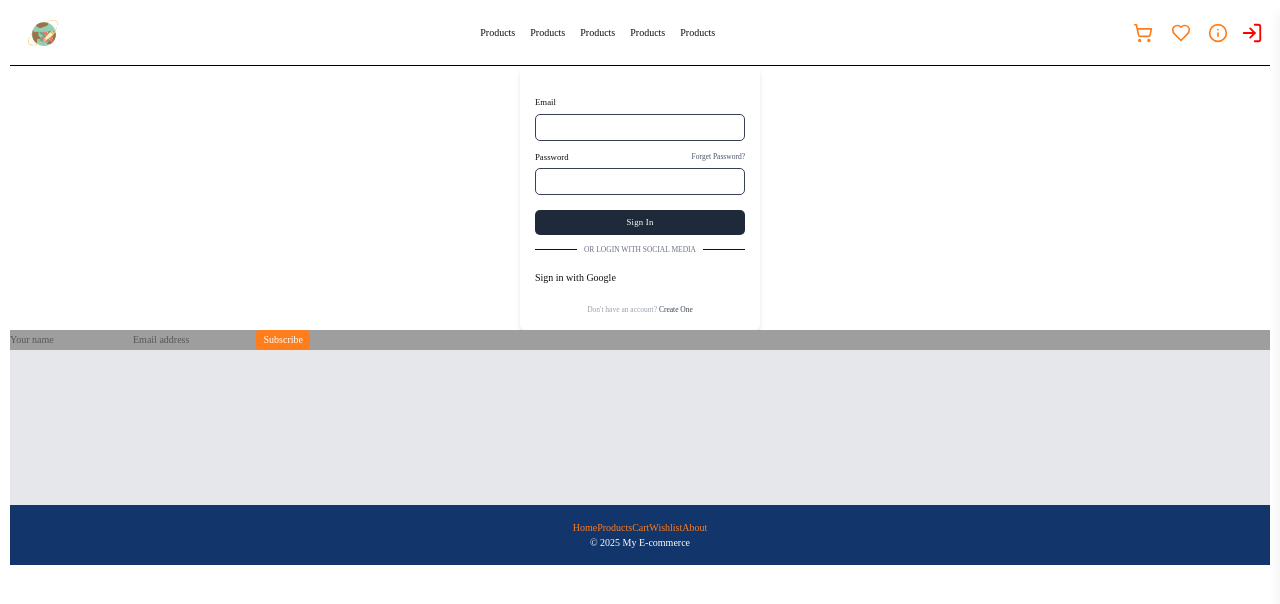
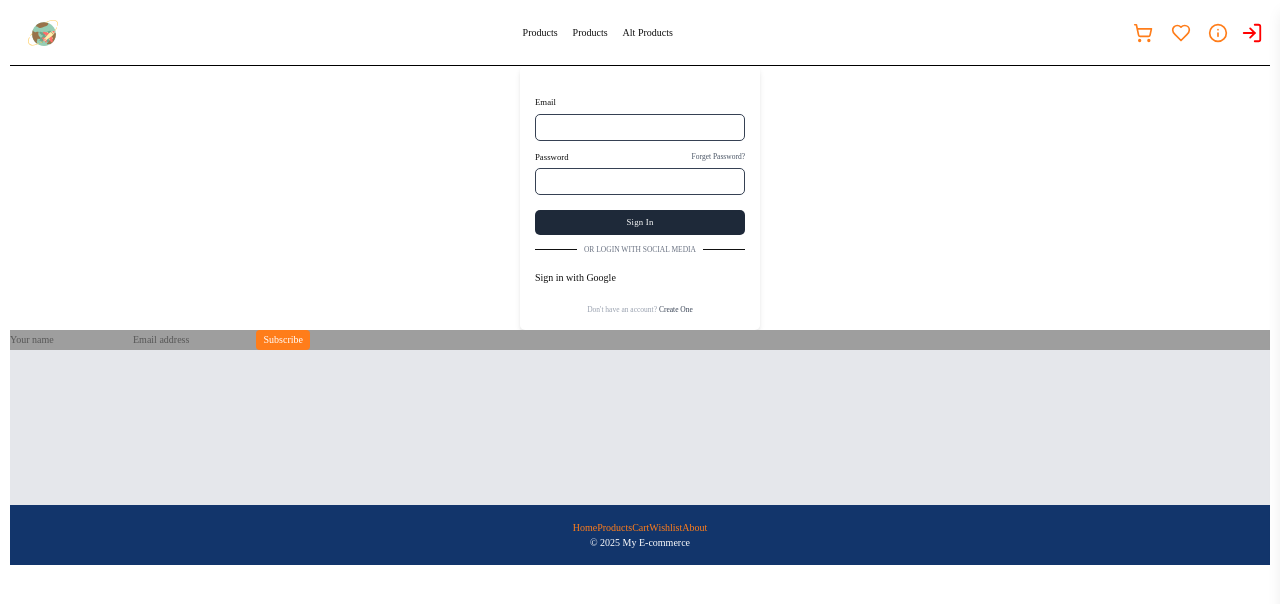
Before and after one commit to CaptenSepp/ecommerce-app, a React (Vite) app: page /login in a window 1280 px wide. Shown: the top 604 px of the page. Built offline with nearby package versions, Linux system fonts and the light colour scheme; grey boxes are pictures that could not be loaded.

Commit message:
feat: refactor NavbarCategories and Products components; remove duplicate nav links and improve code readability

```diff
--- a/src/components/layout-page/NavbarCategories.tsx
+++ b/src/components/layout-page/NavbarCategories.tsx
@@ -18,23 +18,9 @@ const NavbarCategories = () => {
       >
         Products
       </NavLink>
-      <NavLink
-        to="/products"
-        className={({ isActive }) => navClass(isActive)}
-      >
-        Products
-      </NavLink>
-      <NavLink
-        to="/products"
-        className={({ isActive }) => navClass(isActive)}
-      >
-        Products
-      </NavLink>
-      <NavLink
-        to="/products"
-        className={({ isActive }) => navClass(isActive)}
-      >
-        Products
+
+      <NavLink to="/alt-products" className={({ isActive }) => navClass(isActive)}>
+        Alt Products
       </NavLink>
     </div>
   );
--- a/src/pages/Products.tsx
+++ b/src/pages/Products.tsx
@@ -1,56 +1,66 @@
-import { Heart, ShoppingCart } from 'lucide-react'
-import { useState } from 'react'
-import { useDispatch } from 'react-redux'
-import { Link } from 'react-router-dom'
-import { addToCart } from '../features/cart/cartSlice'
-import { Product } from '../features/products/api'
-import { useCategories, useProducts } from '../features/products/hooks/productsHooks'
-import { toggleWishlist } from '../features/wishlist/wishlistSlice'
+import { Heart, ShoppingCart } from "lucide-react";
+import { useState } from "react";
+import { useDispatch } from "react-redux";
+import { Link } from "react-router-dom";
+import { addToCart } from "../features/cart/cartSlice";
+import { Product } from "../features/products/api";
+import {
+  useCategories,
+  useProducts,
+} from "../features/products/hooks/productsHooks";
+import { toggleWishlist } from "../features/wishlist/wishlistSlice";
+
+const EXTRA_CATEGORIES = [
+  { slug: "beauty", name: "Beauty" },
+  { slug: "fragrances", name: "Fragrances" },
+  { slug: "furniture", name: "Furniture" },
+  { slug: "groceries", name: "Groceries" },
+];
 
 const Products = () => {
-  const [selectedCategory, setSelectedCategory] = useState('')
-  const dispatch = useDispatch()
+  const [selectedCategory, setSelectedCategory] = useState("");
+  const dispatch = useDispatch();
 
-  const EXTRA_CATEGORIES = [
-    { slug: 'beauty', name: 'Beauty' },
-    { slug: 'fragrances', name: 'Fragrances' },
-    { slug: 'furniture', name: 'Furniture' },
-    { slug: 'groceries', name: 'Groceries' },
-  ]
+  /* ---- Daten abrufen ---- */
+  const { data: products = [], isLoading: lp } = useProducts();
+  const { data: categories = [], isLoading: lc } = useCategories();
+  if (lp || lc) return <p>Loading…</p>;
 
-  const { data: products = [], isLoading: lp } = useProducts()
-  const { data: categories = [], isLoading: lc } = useCategories()
-  if (lp || lc) return <p>Loading…</p>
-
+  /* ---- Kategorien mergen ---- */
   const mergedCats = [
     ...categories,
     ...EXTRA_CATEGORIES.filter(
-      ex => !categories.some(c => c.slug === ex.slug)
+      (ex) => !categories.some((c) => c.slug === ex.slug)
     ),
-  ]
+  ];
 
+  /* ---- Produkte filtern ---- */
   const filtered = selectedCategory
-    ? products.filter(p => p.category === selectedCategory)
-    : products
+    ? products.filter((p) => p.category === selectedCategory)
+    : products;
 
   return (
     <div className="px-4 py-8 flex gap-8">
       {/* ───── Sidebar Filter ───── */}
-      <aside className="w-50 shrink-0 space-y-4">
-        <h2 className="font-semibold">Filter and Sort</h2>
-        <form className="space-y-2">
+      <aside className="w-52 shrink-0 space-y-4">
+        <h2 className="font-semibold">Filter & Sort</h2>
+        <form className="space-y-2 text-sm">
           <label className="flex items-center gap-2">
             <input
               type="radio"
               name="cat"
               value=""
-              checked={selectedCategory === ''}
-              onChange={() => setSelectedCategory('')}
+              checked={selectedCategory === ""}
+              onChange={() => setSelectedCategory("")}
             />
             All
           </label>
-          {mergedCats.map(cat => (
-            <label key={cat.slug} className="flex items-center gap-2">
+
+          {mergedCats.map((cat) => (
+            <label
+              key={cat.slug}
+              className="flex items-center gap-2"
+            >
               <input
                 type="radio"
                 name="cat"
@@ -67,52 +77,53 @@ const Products = () => {
       {/* ───── Produkt-Grid ───── */}
       <section className="flex-1 grid__cards">
         {filtered.map((product: Product) => (
-          <div
+          <Link
             key={product.id}
-            className="card card--product bg-cover bg-center relative overflow-hidden"
+            to={`/products/${product.id}`}
+            className="card card--product bg-cover bg-center relative block"
             style={{ backgroundImage: `url(${product.thumbnail})` }}
+            aria-label={`View ${product.title}`}
           >
-            <Link
-              to={`/products/${product.id}`}
-              className="absolute inset-0 z-10 block cursor-pointer"
-              aria-label={`View ${product.title}`}
-              onClick={(e) => {
-                const target = e.target as HTMLElement
-                if (target.closest('button')) {
-                  e.preventDefault()
-                  e.stopPropagation()
-                }
-              }}
-            >
-              <span className="sr-only">View {product.title}</span>
-            </Link>
+            {/* Leichter Overlay für bessere Lesbarkeit */}
+            <span className="inset-0 absolute" />
 
-            <div className="relative z-20 card--product__content text-white">
+            <div className="relative flex flex-col justify-end">
               <h3 className="font-semibold">{product.title}</h3>
               <p className="text-sm mb-2">{product.brand}</p>
-              <p className="text-brand-orange font-bold mb-3">${product.price}</p>
+              <p className="text-brand-orange font-bold mb-4">
+                ${product.price}
+              </p>
 
+              {/* ----- Buttons: Navigation blockieren ----- */}
               <div className="flex gap-2">
                 <button
-                  onClick={() => dispatch(addToCart(product))}
-                  className="btn btn-primary btn-sm z-30 relative"
+                  onClick={(e) => {
+                    e.preventDefault();
+                    e.stopPropagation();
+                    dispatch(addToCart(product));
+                  }}
+                  className="btn btn-primary btn-sm"
                 >
                   <ShoppingCart size={14} /> Add
                 </button>
+
                 <button
-                  onClick={() => dispatch(toggleWishlist(product))}
-                  className="btn btn-secondary btn-sm z-30 relative"
+                  onClick={(e) => {
+                    e.preventDefault();
+                    e.stopPropagation();
+                    dispatch(toggleWishlist(product));
+                  }}
+                  className="btn btn-secondary btn-sm"
                 >
                   <Heart size={14} /> Wish
                 </button>
               </div>
             </div>
-          </div>
-
+          </Link>
         ))}
       </section>
     </div>
-  )
-}
+  );
+};
 
-export default Products
+export default Products;
```
